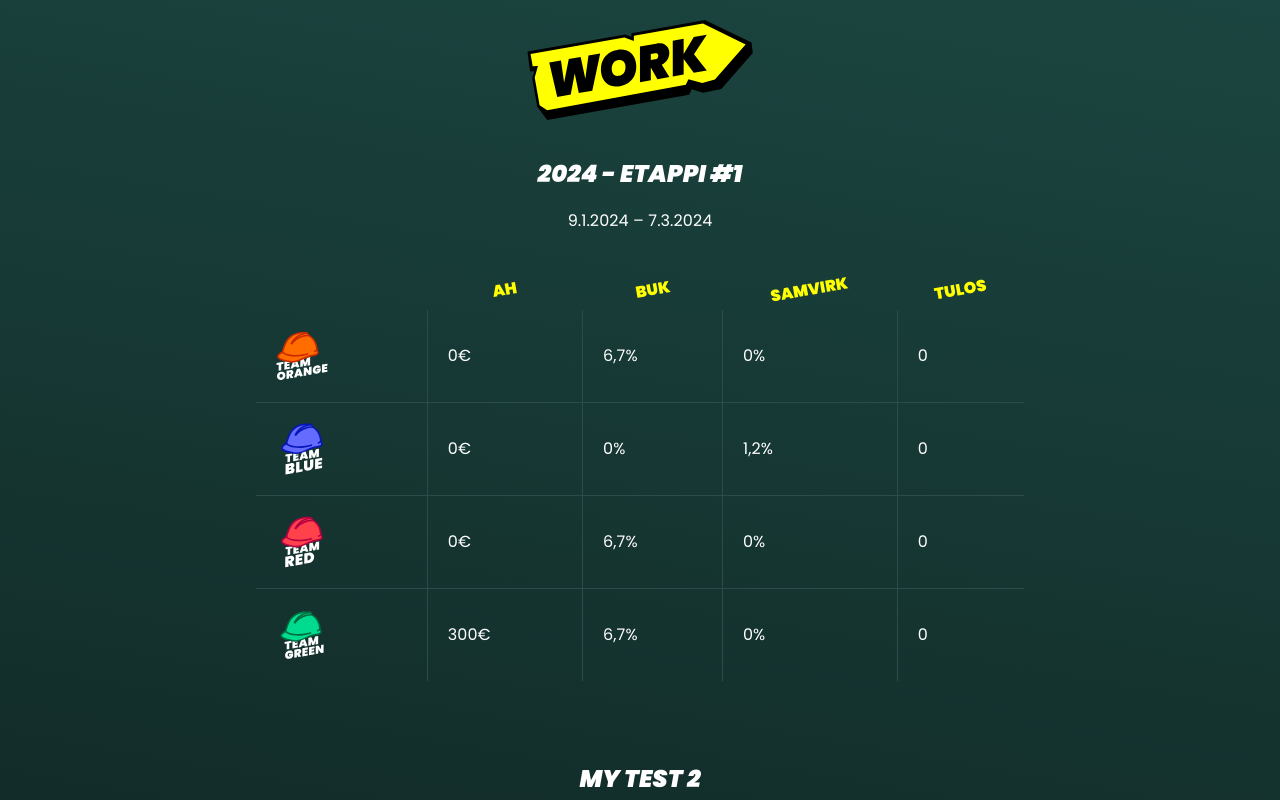
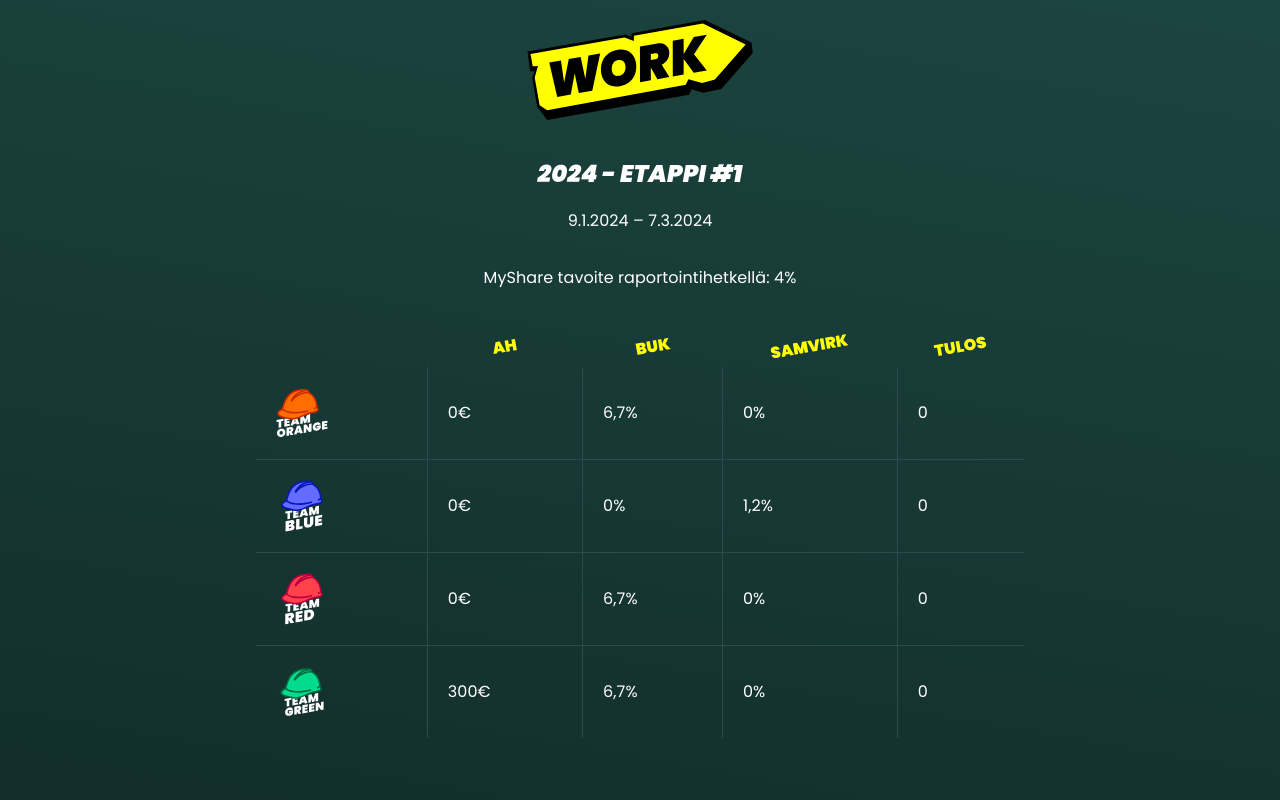
Before and after one commit to olpeh/work-status, a React (Vite) app: page / in a window 1280 px wide. Shown: the top 800 px of the page. Built offline with nearby package versions, Linux system fonts and the light colour scheme.

Commit message:
Display myshare target on date

```diff
--- a/src/App.tsx
+++ b/src/App.tsx
@@ -47,6 +47,10 @@ export const App = () => {
                 <p>
                   {getFormattedDate(report.DateFrom)} –{" "}
                   {getFormattedDate(report.DateTo)}
+                </p>
+                <p>
+                  MyShare tavoite raportointihetkellä:{" "}
+                  {report.MyShareTargetOnDate}%
                 </p>
                 <table
                   className={styles.reportTable}
```
